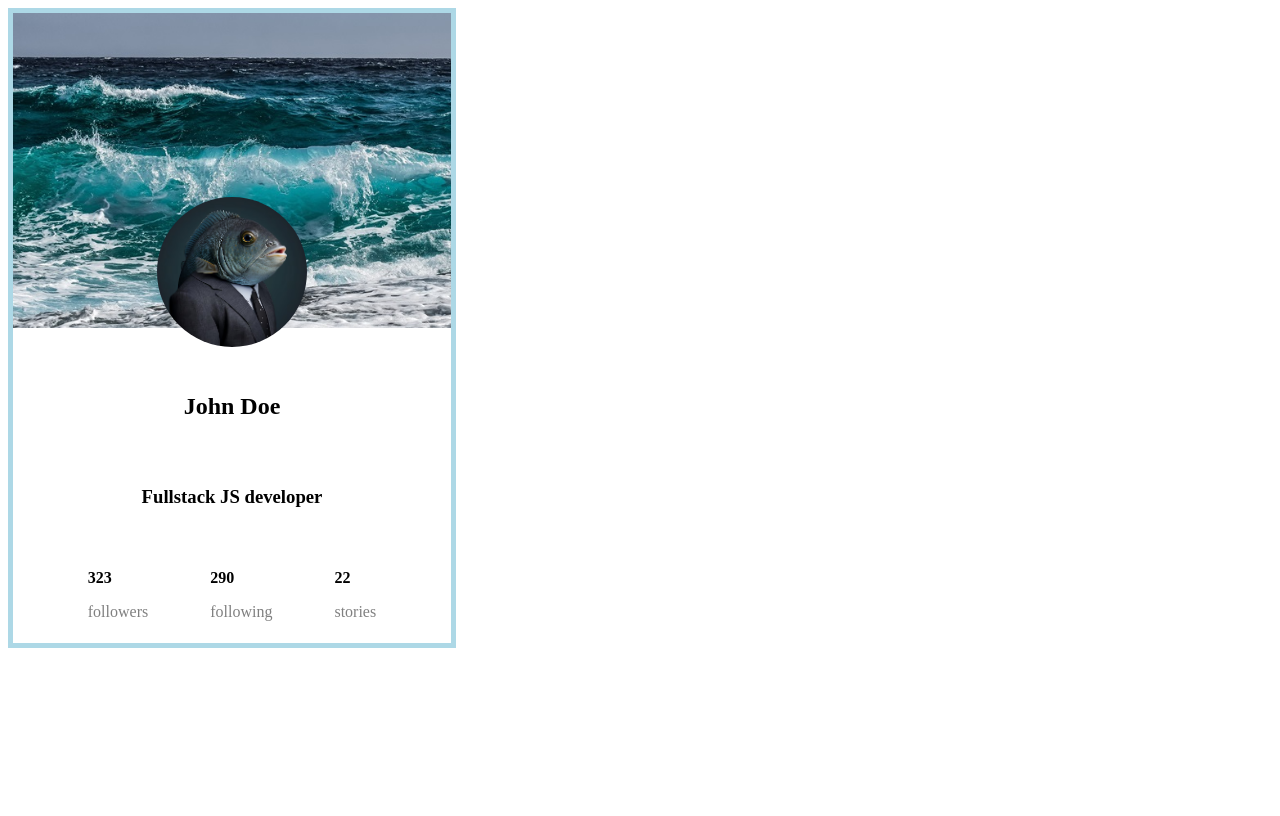
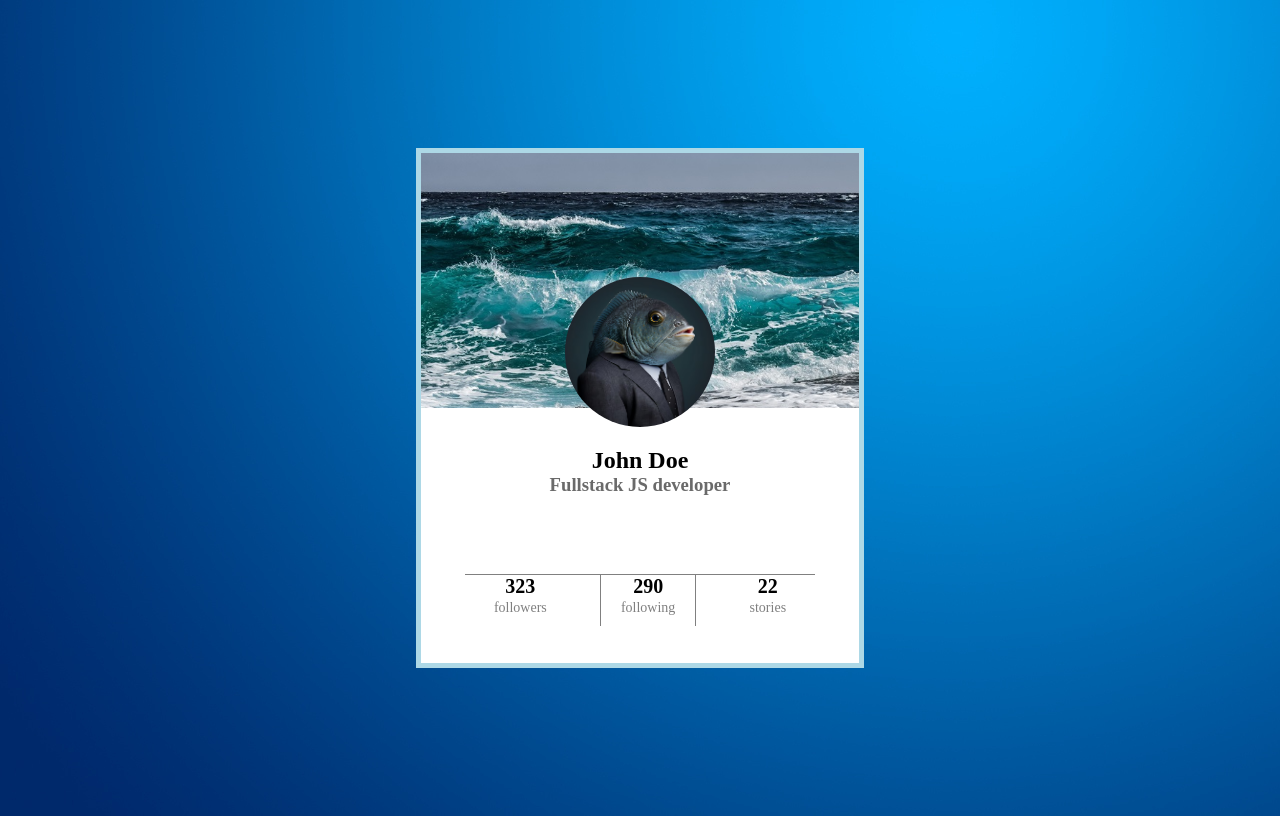
Before and after one commit to GK-Sabina/FM2023-1-user-page-Sabina, a plain HTML site: page index.html in a window 1280 px wide. Drawn offline with Linux system fonts and the light colour scheme.

Commit message:
Add new styles

```diff
--- a/assets/css/style.css
+++ b/assets/css/style.css
@@ -2,9 +2,20 @@
     box-sizing: border-box;
 }
 
+body{
+    display: flex;
+    justify-content: center;
+    height: 100vh;
+    align-items: center;
+    background-image: url(./../images/background.jpg);
+}
+
 .card-container{
     width: 35vw;
-    height: 80vh;
+    min-width: 320px;
+    max-width: 450px;
+    height: 65vh;
+    min-height: 520px;
     border: 5px solid lightblue;
 }
 
@@ -15,6 +26,15 @@
     background-size: cover;
 }
 
+h2{
+    margin-bottom: 0;
+}
+
+h3{
+    margin-top: 0;
+    color: rgb(106, 106, 106);
+}
+
 .card{
     display: flex;
     font-size: 16px;
@@ -22,6 +42,7 @@
     flex-direction: column;
     justify-content: space-between;
     align-items: center;
+    background-color: #fff;
 }
 
 .user-img{
@@ -36,13 +57,34 @@
     display: flex;
     width: 80%;
     justify-content: space-around;
-    margin-bottom: 5%;
+    margin-bottom: 80%;
+    margin-top: 60px;
+    text-align: center;
+    border-top: 1px solid gray;
+}
+
+.following{
+    border-right: 1px solid gray;
+    border-left: 1px solid gray;
+    padding-left: 20px;
+    padding-right: 20px;
+}
+
+div{
+    padding-top: 0;
+    padding-bottom: 10px;
+    padding-left: 5px;
+    padding-right: 5px;
 }
 
 .links p{
+    font-size: 20px;
     font-weight: bold;
+    margin: 0;
 }
 
 .links span{
+    font-size: 14px;
+    margin-top: 0;
     color: gray;
 }
--- a/index.html
+++ b/index.html
@@ -19,7 +19,7 @@
                         <p>323</p>
                         <span>followers</span>
                     </div>
-                    <div>
+                    <div class="following">
                         <p>290</p>
                         <span>following</span>
                     </div>
```
Also changed, not shown: assets/images/background.jpg (added).
